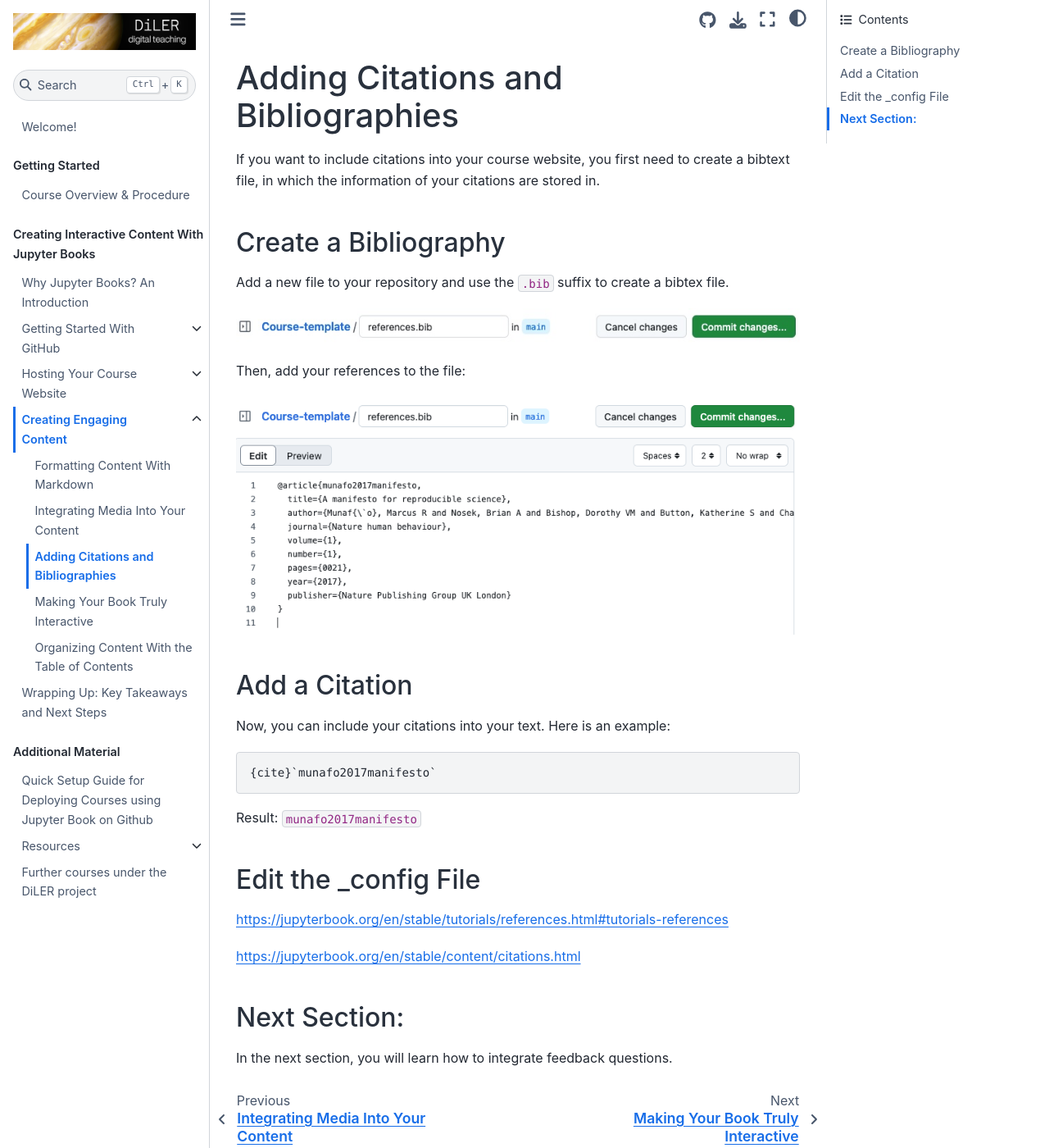
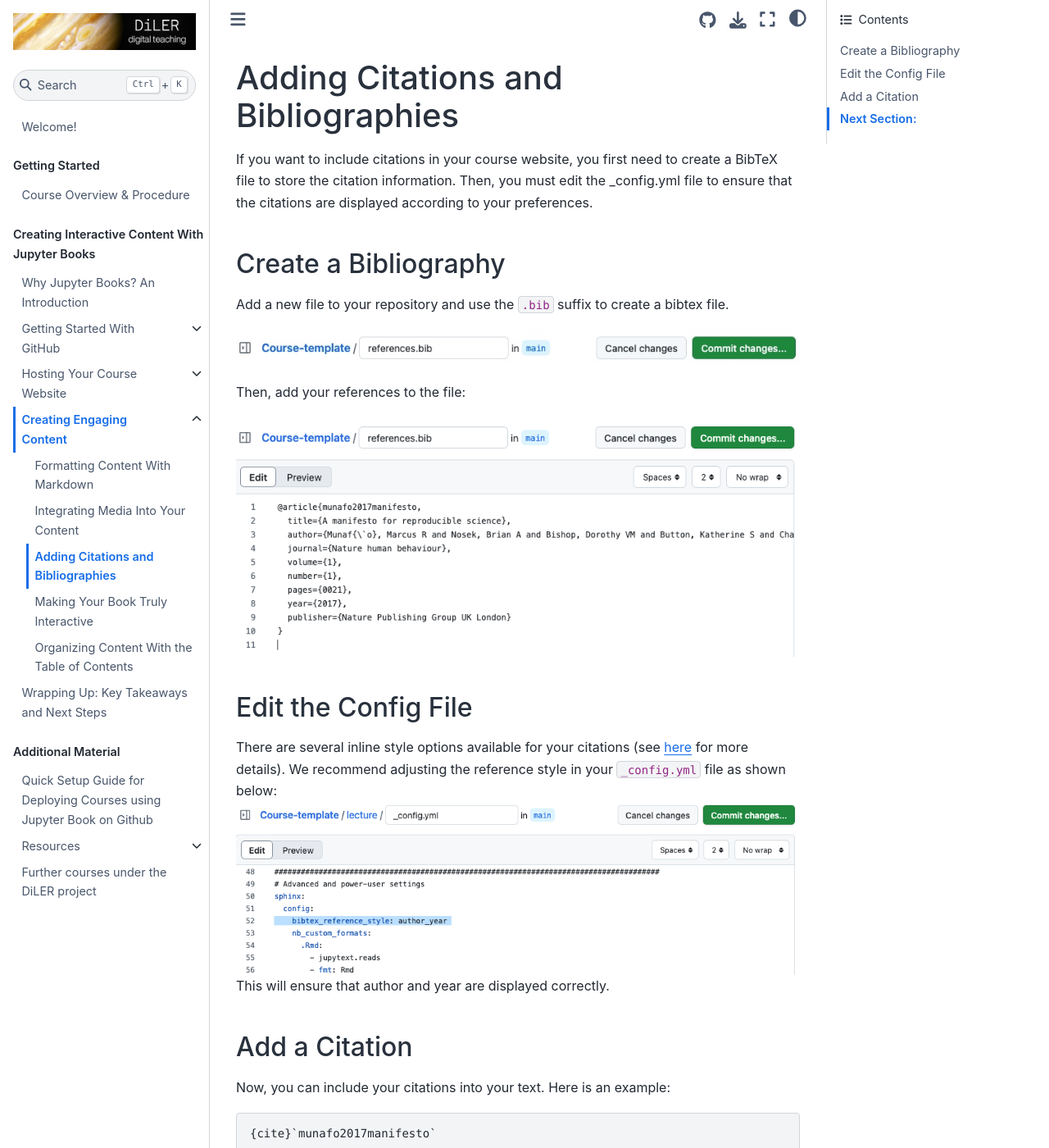
Before and after one commit to M-earnest/tutorial_jupyter_books, a Jupyter Book: the page built from content/3_create/citations.md, in a window 1280 px wide and 1400 px high. Shown: the whole window at 82% size. Built offline with Jupyter Book 1.0.4 settings and Sphinx 7.4.7 and the Sphinx Book theme 1.1.4, drawn with Linux system fonts in a browser that asks for light colours; pages that are not in the unit, such as notebooks, are missing from menus; cross-references to code outside the pages are shown as plain code.

Commit message:
Update citations.md

```diff
--- a/content/3_create/citations.md
+++ b/content/3_create/citations.md
@@ -1,6 +1,6 @@
 # Adding Citations and Bibliographies
 
-If you want to include citations into your course website, you first need to create a bibtext file, in which the information of your citations are stored in.
+If you want to include citations in your course website, you first need to create a BibTeX file to store the citation information. Then, you must edit the _config.yml file to ensure that the citations are displayed according to your preferences.
 
 ## Create a Bibliography
 
@@ -13,6 +13,11 @@ Then, add your references to the file:
 ![Image of the newly created bibtex file with one example reference.](../../static/bib-file.png)
 
 
+## Edit the Config File
+There are several inline style options available for your citations (see [here](https://sphinxcontrib-bibtex.readthedocs.io/en/latest/usage.html#referencing-style) for more details). We recommend adjusting the reference style in your `_config.yml` file as shown below:
+![Image of the newly created bibtex file with one example reference.](../../static/config_bibtex.png)
+This will ensure that author and year are displayed correctly.
+
 ## Add a Citation
 Now, you can include your citations into your text. Here is an example:
 
```
Also changed, not shown: other parts of content/3_create/citations.md (+0 -9 lines).
